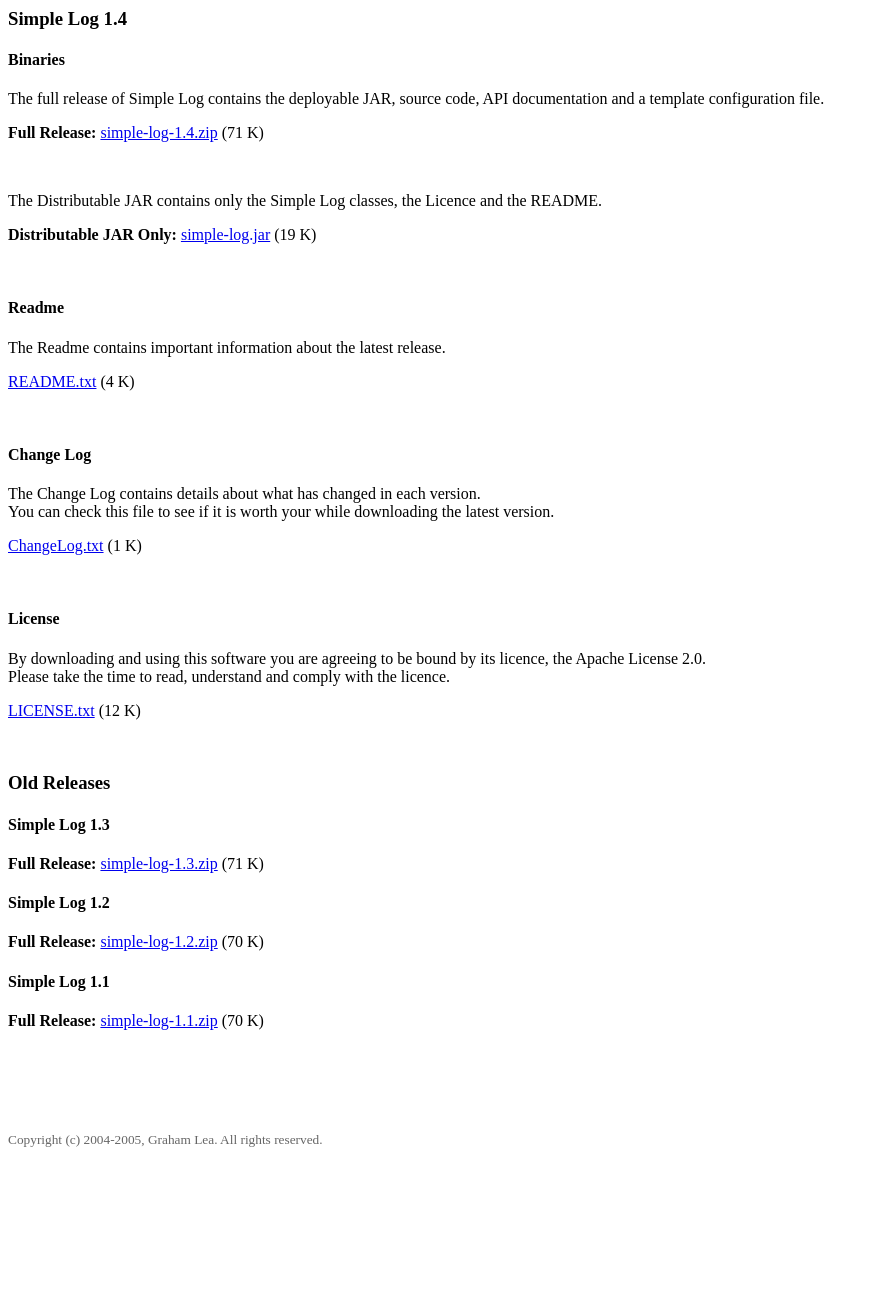
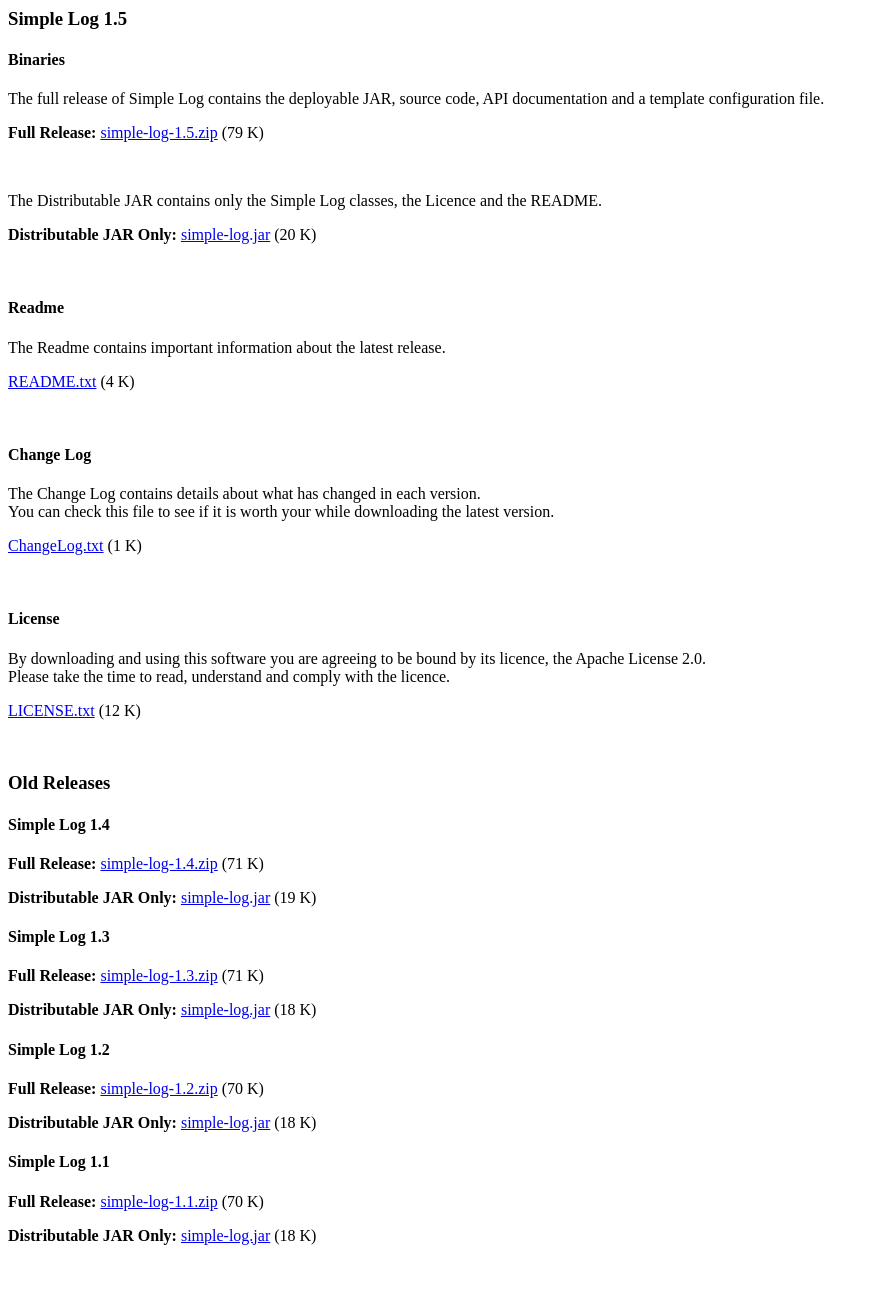
Before and after one commit to GrahamLea/simple-log, a plain HTML site: page www/downloads.html in a window 1280 px wide. Shown: the part 160-1460 px from the top of the page, without its empty margins (0-879 px from the left). Before the commit the page ends 1321 px from the top, so only its background shows below. Drawn offline with Linux system fonts and the light colour scheme.

Commit message:
Release 1.5

```diff
--- a/www/downloads.html
+++ b/www/downloads.html
@@ -26,7 +26,7 @@
 
 <p>Note that Simple Log requires J2SE version 1.4 or above to run.</p>
 
-<h3>Simple Log 1.4</h3>
+<h3>Simple Log 1.5</h3>
 
 <h4>Binaries</h4>
 
@@ -35,14 +35,14 @@ The full release of Simple Log contains the deployable JAR, source code, API doc
 and a template configuration file.
 </p>
 <p><b>Full Release:</b>
-<a href="release/1.4/simple-log-1.4.zip">simple-log-1.4.zip</a> (71 K)</p>
+<a href="release/1.5/simple-log-1.5.zip">simple-log-1.5.zip</a> (79 K)</p>
 <br>
 
 <p>
 The Distributable JAR contains only the Simple Log classes, the Licence and the README.
 </p>
 <p><b>Distributable JAR Only:</b>
-<a href="release/1.4/simple-log.jar">simple-log.jar</a> (19 K)</p>
+<a href="release/1.5/simple-log.jar">simple-log.jar</a> (20 K)</p>
 <br>
 
 
@@ -79,22 +79,36 @@ Please take the time to read, understand and comply with the licence.
 
 <h3>Old Releases</h3>
 
+<h4>Simple Log 1.4</h4>
+
+<p><b>Full Release:</b>
+<a href="release/1.4/simple-log-1.4.zip">simple-log-1.4.zip</a> (71 K)</p>
+<p><b>Distributable JAR Only:</b>
+<a href="release/1.4/simple-log-1.4.zip">simple-log.jar</a> (19 K)</p>
+
+
 <h4>Simple Log 1.3</h4>
 
 <p><b>Full Release:</b>
 <a href="release/1.3/simple-log-1.3.zip">simple-log-1.3.zip</a> (71 K)</p>
+<p><b>Distributable JAR Only:</b>
+<a href="release/1.3/simple-log-1.3.zip">simple-log.jar</a> (18 K)</p>
 
 
 <h4>Simple Log 1.2</h4>
 
 <p><b>Full Release:</b>
 <a href="release/1.2/simple-log-1.2.zip">simple-log-1.2.zip</a> (70 K)</p>
+<p><b>Distributable JAR Only:</b>
+<a href="release/1.2/simple-log-1.2.zip">simple-log.jar</a> (18 K)</p>
 
 
 <h4>Simple Log 1.1</h4>
 
 <p><b>Full Release:</b>
 <a href="release/1.1/simple-log-1.1.zip">simple-log-1.1.zip</a> (70 K)</p>
+<p><b>Distributable JAR Only:</b>
+<a href="release/1.1/simple-log-1.1.zip">simple-log.jar</a> (18 K)</p>
 
 
 <br>
```
Also changed, not shown: www/release/ChangeLog.txt, www/release/README.txt, 1 other file.
